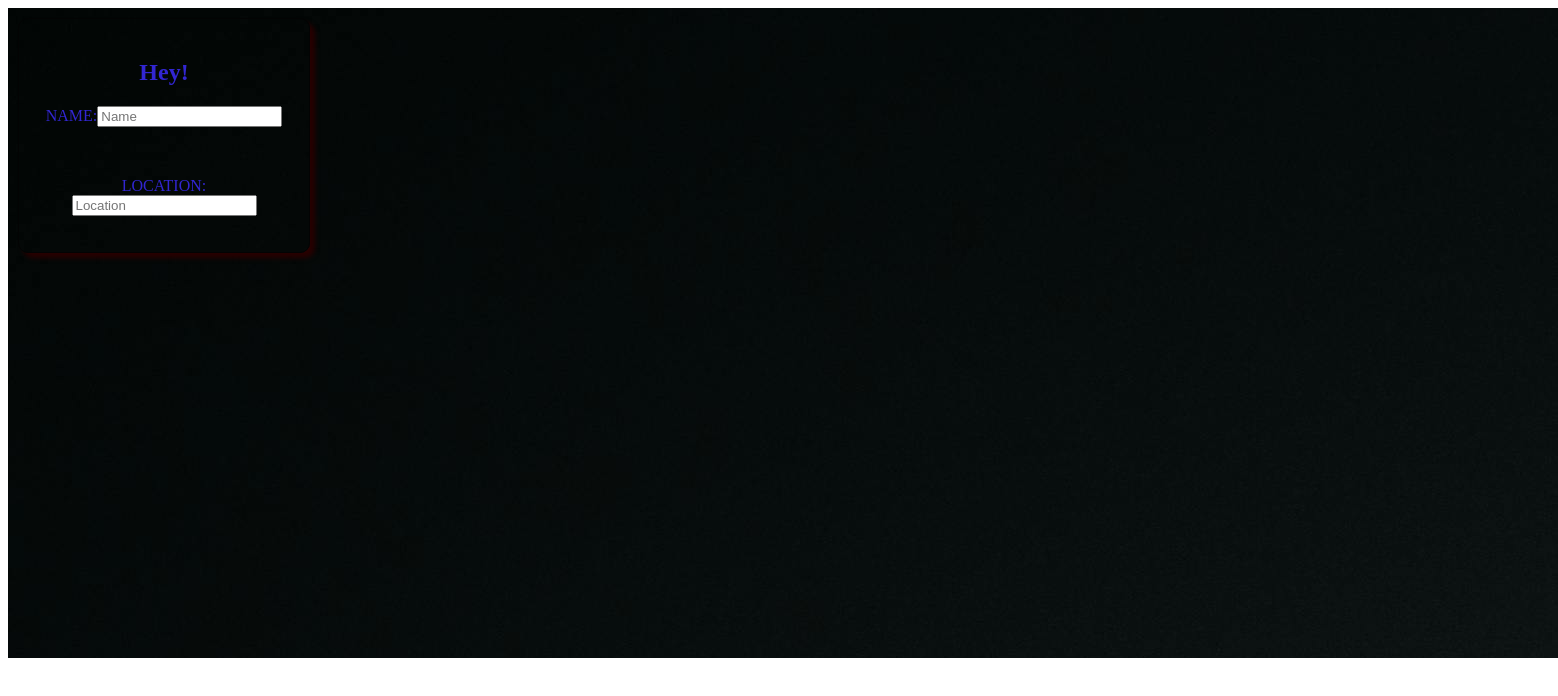
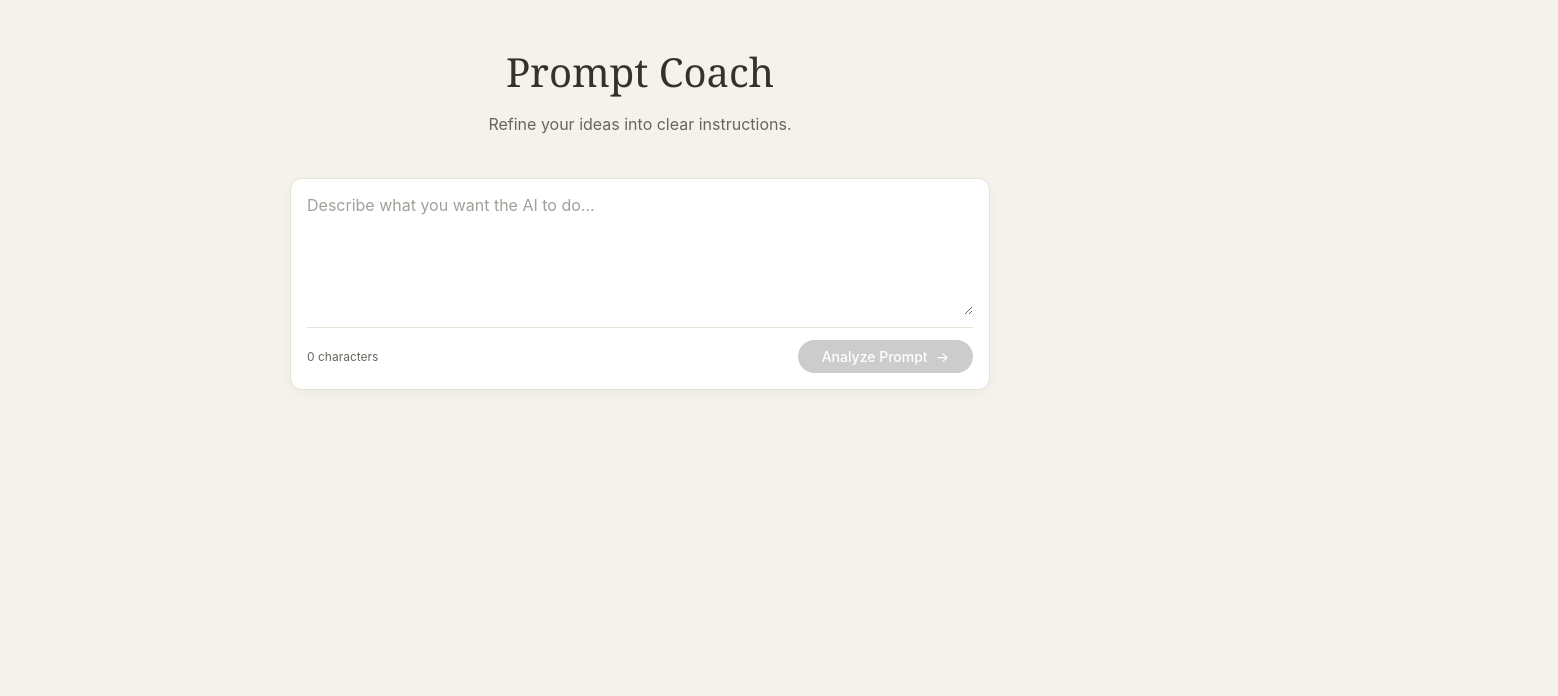
Before and after one commit to yash2106-byte/PromptCoach, a React (Vite) app in the folder FrontEnd/: page / in a window 1280 px wide. Shown: the top 696 px of the page, 1558 px wide, since content can reach past the window. Built offline with nearby package versions, Linux system fonts and the light colour scheme.

Commit message:
completed most of the FrontEnd part

```diff
--- a/FrontEnd/src/App.jsx
+++ b/FrontEnd/src/App.jsx
@@ -1,13 +1,46 @@
-import Welcome from "./Welcome"
-import Box from "./Box"
+import React, { useState } from 'react';
+import Layout from './components/Layout';
+import PromptInput from './components/PromptInput';
+import AnalysisResult from './components/AnalysisResult';
 
+/*
+  TEACHING MOMENT: The "Smart" Component
+  App.jsx is the "Brain" of the frontend right now.
+  It holds the state (data) for the whole specific feature.
+*/
 function App() {
-    return(
-        <>
-            <Welcome/>
+    const [isAnalyzing, setIsAnalyzing] = useState(false);
+    const [result, setResult] = useState(null);
 
-        </>
-    )
+    // This function is called when the user clicks "Analyze"
+    const handleAnalyze = async (promptText) => {
+        setIsAnalyzing(true);
+        setResult(null); // Clear previous result
+
+        // Simulate an API call (waiting 1.5 seconds)
+        // Later, we will replace this with a real fetch() to your Node.js backend!
+        setTimeout(() => {
+            setResult({
+                score: 85,
+                feedback: [
+                    "Good clarity on the main objective.",
+                    "Could be more specific about the tone (e.g., 'professional' vs 'casual').",
+                    "Adding a constraint like 'under 50 words' would help precision."
+                ],
+                improvedPrompt: `${promptText} Ensure the tone is professional and concise, keeping the response under 50 words.`
+            });
+            setIsAnalyzing(false);
+        }, 1500);
+    };
+
+    return (
+        <Layout>
+            <div style={{ maxWidth: '700px', margin: '0 auto' }}>
+                <PromptInput onSubmit={handleAnalyze} isAnalyzing={isAnalyzing} />
+                <AnalysisResult result={result} />
+            </div>
+        </Layout>
+    );
 }
 
-export default App
+export default App;
--- /dev/null
+++ b/FrontEnd/src/components/AnalysisResult.jsx
@@ -0,0 +1,57 @@
+import React from 'react';
+
+export default function AnalysisResult({ result }) {
+    if (!result) return null;
+
+    return (
+        <div style={{ marginTop: '40px', animation: 'fadeIn 0.5s ease' }}>
+            {/* The "Message" from the AI Coach */}
+            <div style={{
+                background: 'var(--bg-panel)',
+                border: '1px solid var(--border-subtle)',
+                borderRadius: 'var(--radius-lg)',
+                padding: '24px'
+            }}>
+                <div style={{ display: 'flex', alignItems: 'center', gap: '16px', marginBottom: '20px' }}>
+                    <div style={{
+                        width: '60px', height: '60px',
+                        borderRadius: '50%',
+                        background: 'var(--text-accent)',
+                        color: 'white',
+                        display: 'flex', alignItems: 'center', justifyContent: 'center',
+                        fontSize: '24px', fontWeight: 'bold'
+                    }}>
+                        {result.score}
+                    </div>
+                    <div>
+                        <h3 style={{ margin: 0 }}>Analysis Complete</h3>
+                        <p style={{ color: 'var(--text-secondary)', fontSize: '14px' }}>Here is how we can improve your prompt.</p>
+                    </div>
+                </div>
+
+                <ul style={{ paddingLeft: '20px', color: 'var(--text-primary)', display: 'flex', flexDirection: 'column', gap: '8px' }}>
+                    {result.feedback.map((item, index) => (
+                        <li key={index}>{item}</li>
+                    ))}
+                </ul>
+            </div>
+
+            {/* Improved Prompt Section */}
+            {result.improvedPrompt && (
+                <div style={{ marginTop: '20px' }}>
+                    <h4 style={{ marginBottom: '8px', fontFamily: 'var(--font-sans)', color: 'var(--text-secondary)', textTransform: 'uppercase', fontSize: '12px', letterSpacing: '1px' }}>Suggested Refinement</h4>
+                    <div style={{
+                        background: '#FAF9F6',
+                        padding: '16px',
+                        borderRadius: 'var(--radius-lg)',
+                        borderLeft: '4px solid var(--text-accent)',
+                        fontFamily: 'monospace',
+                        color: '#444'
+                    }}>
+                        {result.improvedPrompt}
+                    </div>
+                </div>
+            )}
+        </div>
+    );
+}
--- /dev/null
+++ b/FrontEnd/src/components/Layout.jsx
@@ -0,0 +1,18 @@
+import React from 'react';
+
+// Simple wrapper component to keep layout consistent
+// "children" is a special React prop that represents whatever is inside <Layout>...</Layout>
+export default function Layout({ children }) {
+    return (
+        <div className="container" style={{ minHeight: '100vh', display: 'flex', flexDirection: 'column' }}>
+            <header style={{ padding: '40px 0', textAlign: 'center' }}>
+                <h1 style={{ fontSize: '2.5rem', marginBottom: '8px' }}>Prompt Coach</h1>
+                <p style={{ color: 'var(--text-secondary)' }}>Refine your ideas into clear instructions.</p>
+            </header>
+
+            <main style={{ flex: 1, paddingBottom: '60px' }}>
+                {children}
+            </main>
+        </div>
+    );
+}
--- /dev/null
+++ b/FrontEnd/src/components/PromptInput.jsx
@@ -0,0 +1,45 @@
+import React, { useState } from 'react';
+import styles from './PromptInput.module.css'; // Importing the CSS module
+
+/*
+  TEACHING MOMENT: Props
+  'onSubmit' and 'isAnalyzing' are PROPS. They are data passed DOWN
+  from the parent component (App.jsx) to this child.
+*/
+export default function PromptInput({ onSubmit, isAnalyzing }) {
+  // TEACHING MOMENT: State
+  // 'prompt' is the current text. 'setPrompt' looks for updates.
+  const [prompt, setPrompt] = useState('');
+
+  const handleClick = () => {
+    if (prompt.trim()) {
+      onSubmit(prompt);
+    }
+  };
+
+  return (
+    <div className={styles.inputContainer}>
+      <textarea
+        className={styles.textArea}
+        placeholder="Describe what you want the AI to do..."
+        value={prompt}
+        onChange={(e) => setPrompt(e.target.value)}
+        disabled={isAnalyzing}
+      />
+
+      <div className={styles.footer}>
+        <span style={{ fontSize: '12px', color: 'var(--text-secondary)' }}>
+          {prompt.length} characters
+        </span>
+        <button
+          className={styles.analyzeBtn}
+          onClick={handleClick}
+          disabled={!prompt.trim() || isAnalyzing}
+        >
+          {isAnalyzing ? 'Analyzing...' : 'Analyze Prompt'}
+          {!isAnalyzing && <span>→</span>}
+        </button>
+      </div>
+    </div>
+  );
+}
--- /dev/null
+++ b/FrontEnd/src/components/PromptInput.module.css
@@ -0,0 +1,68 @@
+/*
+  TEACHING MOMENT: CSS Modules
+  Code inside here is scoped to the component.
+  It won't leak out and mess up other parts of the app.
+*/
+
+.inputContainer {
+  background: var(--bg-panel);
+  border: 1px solid var(--border-subtle);
+  border-radius: var(--radius-lg);
+  padding: 16px;
+  box-shadow: 0 4px 12px rgba(0, 0, 0, 0.03); /* Very subtle shadow */
+  transition: border-color 0.2s ease;
+  display: flex;
+  flex-direction: column;
+  gap: 12px;
+}
+
+.inputContainer:focus-within {
+  border-color: var(--text-accent); /* Highlight when typing */
+}
+
+.textArea {
+  width: 100%;
+  min-height: 120px;
+  border: none;
+  resize: vertical; /* Let user resizing height */
+  font-family: var(--font-sans);
+  font-size: 16px;
+  color: var(--text-primary);
+  background: transparent;
+  outline: none;
+}
+
+.textArea::placeholder {
+  color: #A0A09A;
+}
+
+.footer {
+  display: flex;
+  justify-content: space-between;
+  align-items: center;
+  border-top: 1px solid var(--border-subtle);
+  padding-top: 12px;
+}
+
+.analyzeBtn {
+  background-color: var(--text-accent);
+  color: white;
+  padding: 8px 24px;
+  border-radius: var(--radius-pill);
+  font-weight: 500;
+  font-size: 14px;
+  display: flex;
+  align-items: center;
+  gap: 8px;
+}
+
+.analyzeBtn:hover {
+  opacity: 0.9;
+  transform: translateY(-1px);
+}
+
+.analyzeBtn:disabled {
+  background-color: #CCC;
+  cursor: not-allowed;
+  transform: none;
+}
--- a/FrontEnd/src/index.css
+++ b/FrontEnd/src/index.css
@@ -1,27 +1,76 @@
-.login_image {
-  height: 650px;
-  width: 100%;
-  object-fit: cover;
-  padding: none;
-  border-radius: 20px;
-  margin: none;
+/*
+  TEACHING MOMENT:
+  We use CSS Variables (Custom Properties) here.
+  Why? Because if we want to change the "Theme" later (e.g., to Dark Mode),
+  we only change these variables in one place, and the whole app updates!
+*/
+:root {
+  /* Color Palette - Claude Inspired (Warm & Intellectual) */
+  --bg-app: #F5F2EB;
+  /* The "Paper" background color */
+  --bg-panel: #FFFFFF;
+  /* White cards on top of paper */
+  --bg-input: #FFFFFF;
+
+  --text-primary: #33332D;
+  /* Soft black, not harsh #000000 */
+  --text-secondary: #66665F;
+  --text-accent: #DA7756;
+  /* That warm terracotta orange */
+
+  --border-subtle: #E6E2D6;
+
+  /* Typography */
+  --font-serif: "Georgia", "Times New Roman", serif;
+  /* For Headings (Literary feel) */
+  --font-sans: "Inter", system-ui, sans-serif;
+  /* For UI elements (Clean readability) */
+
+  /* Spacing */
+  --radius-lg: 12px;
+  --radius-pill: 9999px;
+  /* Makes buttons perfectly round */
 }
 
-.login_box{
-  border: 1px solid rgb(3, 3, 3) ;
-    box-shadow: 5px 5px 5px rgb(40, 0, 0) ;
-    color: rgb(50, 38, 210);
-    border-radius: 10px;
-    padding: 20px;
-    margin: 10px;
-    text-align: center;
-    max-width: 250px;
-    display: inline-block;
+/* Global Reset */
+* {
+  box-sizing: border-box;
+  margin: 0;
+  padding: 0;
+}
 
+body {
+  font-family: var(--font-sans);
+  background-color: var(--bg-app);
+  color: var(--text-primary);
+  line-height: 1.6;
+  -webkit-font-smoothing: antialiased;
+}
 
+/* Utility Classes for Typography */
+h1,
+h2,
+h3 {
+  font-family: var(--font-serif);
+  font-weight: 500;
+  /* Regular weight looks more elegant in serifs */
+  color: var(--text-primary);
 }
-.login_page{
-  background-image: url("/images/login_background.jpg");
-  height: 650px;
-  width: 1550px;
+
+button {
+  cursor: pointer;
+  border: none;
+  font-family: var(--font-sans);
+  transition: all 0.2s ease;
 }
+
+/*
+  TEACHING MOMENT:
+  The "Container" pattern centers your content and gives it max-width
+  so it doesn't stretch too wide on huge monitors.
+*/
+.container {
+  max-width: 900px;
+  margin: 0 auto;
+  padding: 0 20px;
+}
```
